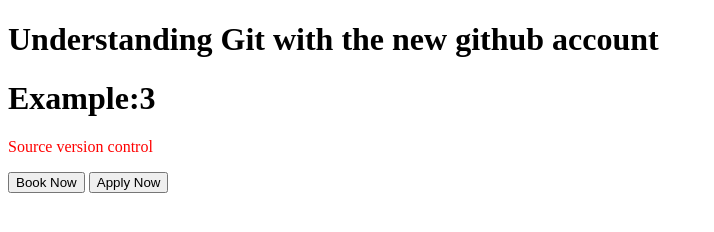
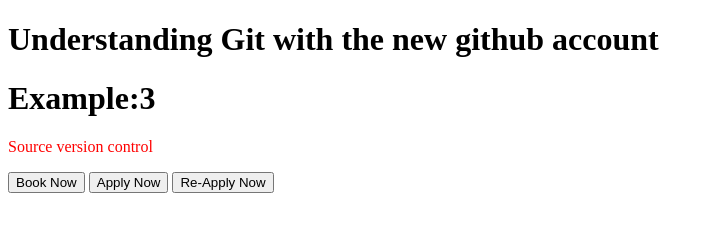
Before and after one commit to maniveeraz09/git-client-sept, a plain HTML site: page index.html in a window 1280 px wide. Shown: the whole page, without its empty margins (0-714 px from the left). Drawn offline with Linux system fonts and the light colour scheme.

Commit message:
re-apply button added

```diff
--- a/index.html
+++ b/index.html
@@ -8,6 +8,7 @@
 <p style="color:red">Source version control</p>
 <button>Book Now</button>
 <button>Apply Now</button>
+<button>Re-Apply Now</button>
 </body>
 
 
```
